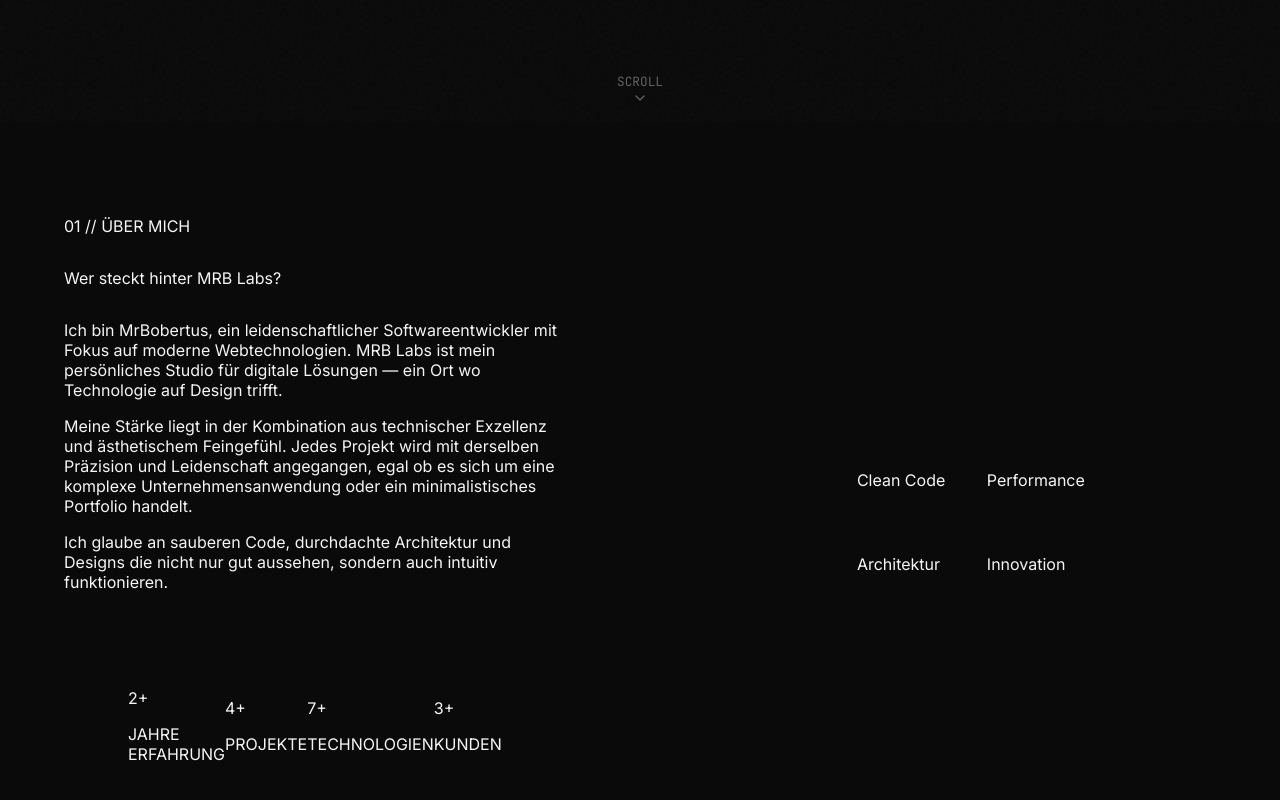
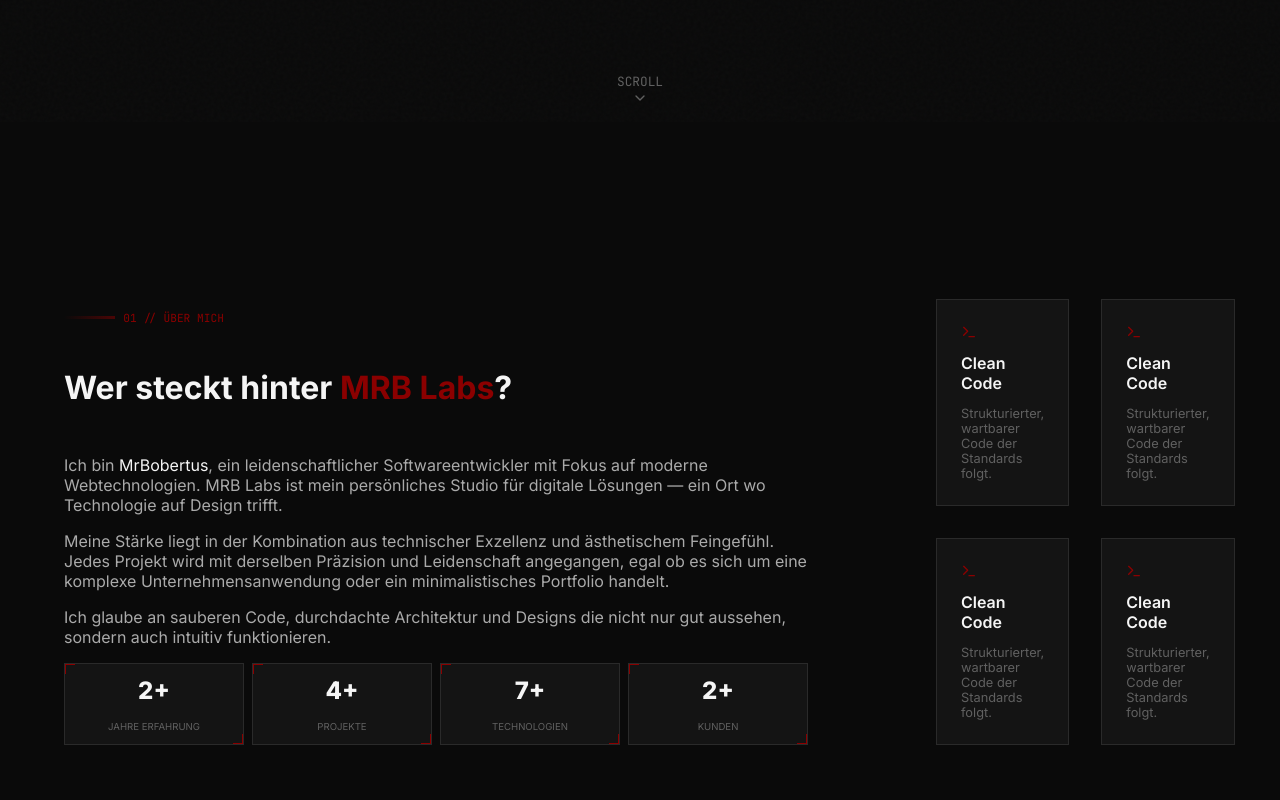
Before and after one commit to MrBobertus/portfolio-v3, a Vue app: page / in a window 1280 px wide. Shown: the part 678-1478 px from the top of the page. Built offline with nearby package versions, Linux system fonts and the light colour scheme.

Commit message:
about section mostly finished just some infos missing

```diff
--- a/src/components/sections/AboutSection.vue
+++ b/src/components/sections/AboutSection.vue
@@ -1,11 +1,14 @@
 <template>
   <div class="aboutme">
     <div class="aboutme-section1">
-      <p>01 // ÜBER MICH</p>
-      <p>Wer steckt hinter <span>MRB Labs</span>?</p>
-      <div>
+      <div class="aboutme-section-info">
+        <div class="line"></div>
+        <p>01 // ÜBER MICH</p>
+      </div>
+      <p class="aboutme-question">Wer steckt hinter <span class="aboutme-studio-name">MRB Labs</span>?</p>
+      <div class="aboutme-question-answer">
         <p>
-              Ich bin <span>MrBobertus</span>, ein leidenschaftlicher
+              Ich bin <span class="aboutme-developer-name">MrBobertus</span>, ein leidenschaftlicher
               Softwareentwickler mit Fokus auf moderne Webtechnologien. MRB Labs ist mein
               persönliches Studio für digitale Lösungen — ein Ort wo Technologie auf Design trifft.
             </p>
@@ -21,49 +24,53 @@
             </p>
       </div>
       <div class="aboutme-stats">
-        <div>
+        <div class="aboutme-stats-field">
           <div class="box-top-left"></div>
           <div class="box-bottom-right"></div>
-          <p>2+</p>
-          <p>JAHRE ERFAHRUNG</p>
+          <p class="stat-value">2+</p>
+          <p class="stat-text">JAHRE ERFAHRUNG</p>
         </div>
-        <div>
+        <div class="aboutme-stats-field">
           <div class="box-top-left"></div>
           <div class="box-bottom-right"></div>
-          <p>4+</p>
-          <p>PROJEKTE</p>
+          <p class="stat-value">4+</p>
+          <p class="stat-text">PROJEKTE</p>
         </div>
-        <div>
+        <div class="aboutme-stats-field">
           <div class="box-top-left"></div>
           <div class="box-bottom-right"></div>
-          <p>7+</p>
-          <p>TECHNOLOGIEN</p>
+          <p class="stat-value">7+</p>
+          <p class="stat-text">TECHNOLOGIEN</p>
         </div>
-        <div>
+        <div class="aboutme-stats-field">
           <div class="box-top-left"></div>
           <div class="box-bottom-right"></div>
-          <p>3+</p>
-          <p>KUNDEN</p>
+          <p class="stat-value">2+</p>
+          <p class="stat-text">KUNDEN</p>
         </div>
       </div>
     </div>
     <div class="aboutme-section2">
       <div class="aboutme-keypoints">
-        <div>
-          <p>Clean Code</p>
-          <p></p>
+        <div class="keypoint">
+          <Terminal :size="16" class="keypoint-icon" />
+          <p class="keypoint-title">Clean Code</p>
+          <p class="keypoint-info">Strukturierter, wartbarer Code der Standards folgt.</p>
         </div>
-        <div>
-          <p>Performance</p>
-          <p></p>
+        <div class="keypoint">
+          <Terminal :size="16" class="keypoint-icon" />
+          <p class="keypoint-title">Clean Code</p>
+          <p class="keypoint-info">Strukturierter, wartbarer Code der Standards folgt.</p>
         </div>
-        <div>
-          <p>Architektur</p>
-          <p></p>
+        <div class="keypoint">
+          <Terminal :size="16" class="keypoint-icon" />
+          <p class="keypoint-title">Clean Code</p>
+          <p class="keypoint-info">Strukturierter, wartbarer Code der Standards folgt.</p>
         </div>
-        <div>
-          <p>Innovation</p>
-          <p></p>
+        <div class="keypoint">
+          <Terminal :size="16" class="keypoint-icon" />
+          <p class="keypoint-title">Clean Code</p>
+          <p class="keypoint-info">Strukturierter, wartbarer Code der Standards folgt.</p>
         </div>
       </div>
     </div>
@@ -71,13 +78,13 @@
 </template>
 
 <script setup>
+  import { Terminal, ChevronDown } from 'lucide-vue-next'
 </script>
 
 <style scoped>
   .aboutme {
     display: grid;
     grid-template-columns: 1fr 1fr;
-    gap: 2rem;
     width: 100%;
     height: 100vh;
   }
@@ -86,14 +93,6 @@
     display: flex;
     flex-direction: column;
     align-items: start;
-    justify-content: center;
-    padding: 4rem;
-  }
-
-  .aboutme-stats {
-    display: flex;
-    flex-direction: row;
-    align-items: center;
     justify-content: center;
     padding: 4rem;
   }
@@ -110,4 +109,135 @@
     grid-template-columns: 1fr 1fr;
     gap: 2rem;
   }
+
+  .aboutme-section-info {
+    display: flex;
+    flex-direction: row;
+    align-items: center;
+    justify-content: center;
+    color: var(--accent);
+    gap: 0.5rem;
+    font-family: var(--font-mono);
+    font-size: 0.7rem;
+  }
+
+  .aboutme-question {
+    font-family: var(--font-main);
+    font-weight: 700;
+    font-size: 2rem;
+  }
+
+  .aboutme-studio-name {
+    color: var(--accent);
+  }
+
+  .aboutme-question-answer {
+    color: var(--text-secondary);
+  }
+
+  .aboutme-developer-name {
+    color: var(--text-primary);
+  }
+
+  .aboutme-stats {
+    display: flex;
+    flex-direction: row;
+    align-items: center;
+    justify-content: center;
+    gap: 0.5rem;
+  }
+
+  .aboutme-stats-field {
+    display: flex;
+    position: relative;
+    flex-direction: column;
+    align-items: center;
+    justify-content: center;
+    width: 180px;
+    height: 82px;
+    background: var(--bg-elevated);
+    border: 1px solid var(--border-hover);
+    padding: 0;
+    margin: 0;
+    gap: 1rem;
+  }
+
+  .stat-value {
+    font-family: var(--font-main);
+    font-size: 1.5rem;
+    font-weight: 800;
+    color: var(--text-primary);
+    margin: 0;
+  }
+
+  .stat-text {
+    font-family: var(--font-main);
+    font-size: 0.6rem;
+    color: var(--text-tertiary);
+    white-space: nowrap;
+    margin: 0;
+  }
+
+  .aboutme-keypoints {
+    display: grid;
+    grid-template-columns: 1fr 1fr;
+    align-items: center;
+    justify-content: center;
+    padding: 4rem;
+  }
+
+  .keypoint {
+    display: flex;
+    flex-direction: column;
+    align-items: start;
+    justify-content: center;
+    background: var(--bg-elevated);
+    border: 1px solid var(--border-hover);
+    padding: 1.5rem;
+    gap: 0.8rem;
+  }
+
+  .keypoint-icon {
+    color: var(--accent);
+  }
+
+  .keypoint-title {
+    color: var(--text-primary);
+    font-size: 1rem;
+    font-weight: 600;
+    margin: 0;
+    padding: 0;
+  }
+
+  .keypoint-info {
+    color: var(--text-tertiary);
+    font-size: 0.8rem;
+    margin: 0;
+    padding: 0;
+  }
+
+  .box-top-left {
+    position: absolute;
+    top: 0;
+    left: 0;
+    height: 10px;
+    width: 10px;
+    border-top: 1px solid var(--accent);
+    border-left: 1px solid var(--accent);
+  }
+  .box-bottom-right {
+    position: absolute;
+    bottom: 0;
+    right: 0;
+    height: 10px;
+    width: 10px;
+    border-bottom: 1px solid var(--accent);
+    border-right: 1px solid var(--accent);
+  }
+
+  .line {
+    height: 3px;
+    width: 3.2rem;
+    background: linear-gradient(to right, transparent, rgba(139, 0, 0, 0.5));
+  }
 </style>
```
